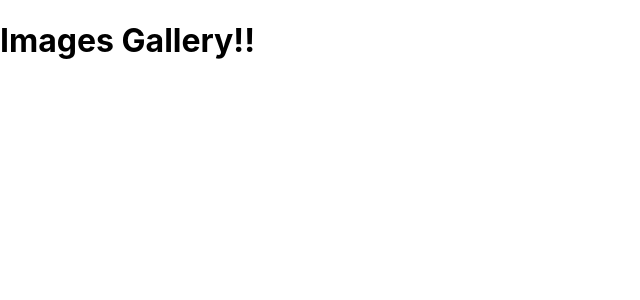
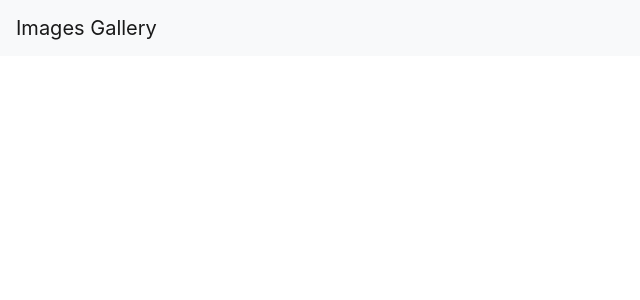
Before and after one commit to wrhenders/images-gallery, a React (Create React App) app in the folder frontend/: page / in a window 1280 px wide. Shown: the top 300 px of the page, without its empty margins (0-640 px from the left). Built offline with nearby package versions, Linux system fonts and the light colour scheme.

Commit message:
added header bar

```diff
--- a/frontend/package.json
+++ b/frontend/package.json
@@ -6,7 +6,9 @@
     "@testing-library/jest-dom": "^5.16.2",
     "@testing-library/react": "^12.1.2",
     "@testing-library/user-event": "^13.5.0",
+    "bootstrap": "^4.5.3",
     "react": "^17.0.2",
+    "react-bootstrap": "^1.4.0",
     "react-dom": "^17.0.2",
     "react-scripts": "5.0.0",
     "web-vitals": "^2.1.4"
--- a/frontend/src/App.js
+++ b/frontend/src/App.js
@@ -1,7 +1,10 @@
+import "bootstrap/dist/css/bootstrap.min.css";
+import Header from "./components/Header";
+
 const App = () => {
   return (
     <div>
-      <h1>Images Gallery!!</h1>
+      <Header title="Images Gallery" />
     </div>
   );
 };
--- /dev/null
+++ b/frontend/src/components/Header.js
@@ -0,0 +1,12 @@
+import React from "react";
+import { Navbar } from "react-bootstrap";
+
+const Header = ({ title }) => {
+  return (
+    <Navbar bg="light" variant="light">
+      <Navbar.Brand href="/">{title}</Navbar.Brand>
+    </Navbar>
+  );
+};
+
+export default Header;
```
Also changed, not shown: 1 other file (tests, documents, lock files or other folders).
